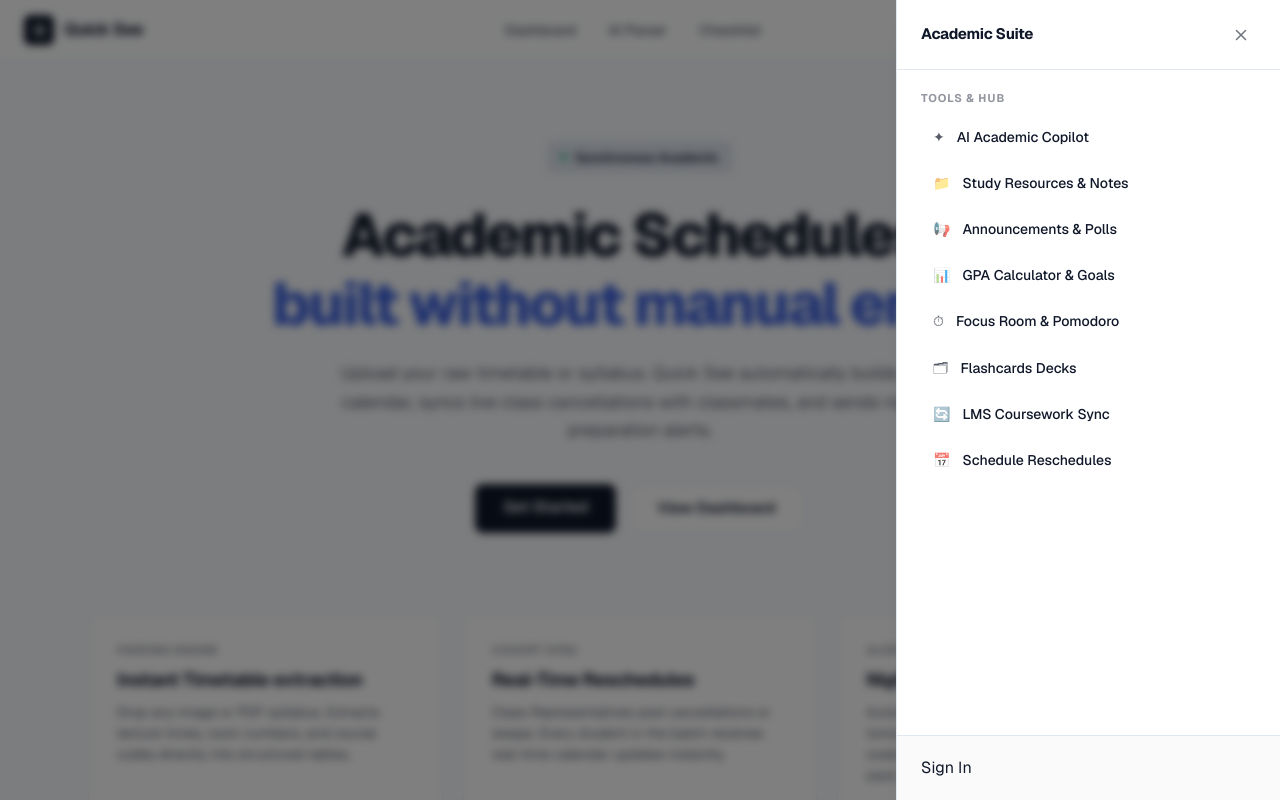
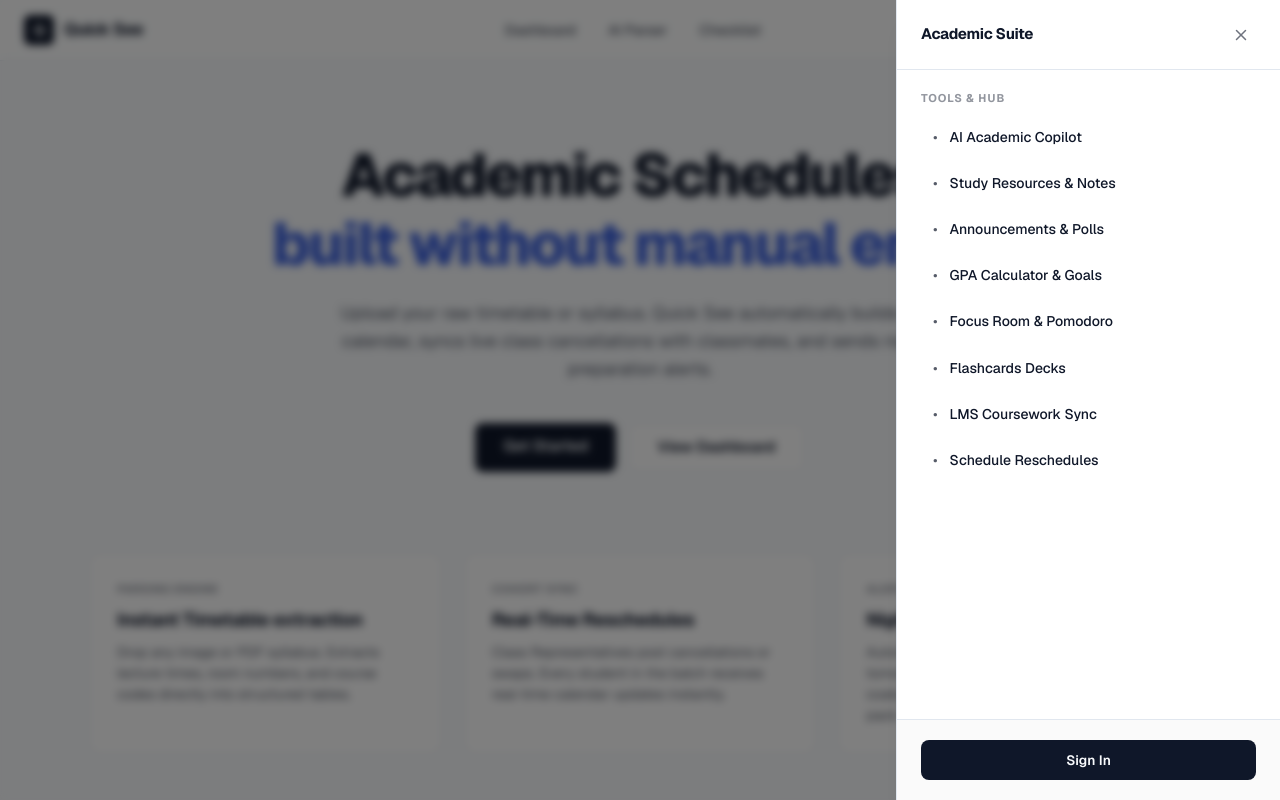
Before and after one commit to kumarisupriya-dev/Quick_See, a Next.js app in the folder frontend/: page / in a window 1280 px wide. Both pictures are taken after a click on the button 1233 px from the left and 30 px from the top of the page. Shown: the top 800 px of the page. Built offline with nearby package versions, Linux system fonts and the light colour scheme; no server answers.

Commit message:
remove hero badge and refine navbar drawer layout

```diff
--- a/frontend/app/components/Navbar.module.css
+++ b/frontend/app/components/Navbar.module.css
@@ -289,7 +289,7 @@
 .btnSignIn:hover {
     opacity: 0.9;
 }
-@media (max-width: 640px) {
+@media (max-width: 768px) {
     .navLinks {
         display: none;
     }
--- a/frontend/app/components/Navbar.tsx
+++ b/frontend/app/components/Navbar.tsx
@@ -1,6 +1,6 @@
 "use client";
 
-import {use, useEffect, useState} from "react";
+import {useEffect, useState} from "react";
 import Link from "next/link";
 import {usePathname} from "next/navigation";
 import {createClient} from "@/utils/supabase/client";
@@ -71,14 +71,14 @@ export default function Navbar() {
         {name: "Checklist", href: "/checklist"},
     ];
     const secondaryTools = [
-        {name: "AI Academic Copilot", href: "/dashboard/copilot", icon: "✦"},
-        {name: "Study Resources & Notes", href: "/dashboard/resources", icon: "📁"},
-        {name: "Announcements & Polls", href: "/dashboard/announcements", icon: "📢"},
-        {name: "GPA Calculator & Goals", href: "/dashboard/gpa", icon: "📊"},
-        {name: "Focus Room & Pomodoro", href: "/dashboard/focus", icon: "⏱"},
-        {name: "Flashcards Decks", href: "/dashboard/flashcards", icon: "🗂"},
-        {name: "LMS Coursework Sync", href: "/dashboard/lms", icon: "🔄"},
-        {name: "Schedule Reschedules", href: "/dashboard/reschedule", icon: "📅"},
+        {name: "AI Academic Copilot", href: "/dashboard/copilot", icon: "•"},
+        {name: "Study Resources & Notes", href: "/dashboard/resources", icon: "•"},
+        {name: "Announcements & Polls", href: "/dashboard/announcements", icon: "•"},
+        {name: "GPA Calculator & Goals", href: "/dashboard/gpa", icon: "•"},
+        {name: "Focus Room & Pomodoro", href: "/dashboard/focus", icon: "•"},
+        {name: "Flashcards Decks", href: "/dashboard/flashcards", icon: "•"},
+        {name: "LMS Coursework Sync", href: "/dashboard/lms", icon: "•"},
+        {name: "Schedule Reschedules", href: "/dashboard/reschedule", icon: "•"},
     ];
     return (
         <>
@@ -203,7 +203,7 @@ export default function Navbar() {
             ) : (
                 <Link
                 href="/login"
-                className={styles.btnSingIn}
+                className={styles.btnSignIn}
                 onClick={() => setDrawerOpen(false)}
                 >
                     Sign In
--- a/frontend/app/page.module.css
+++ b/frontend/app/page.module.css
@@ -8,25 +8,6 @@
     max-width: 54rem;
     margin: 0 auto;
     flex: 1;
-}
-.badge {
-    display: inline-flex;
-    align-items: center;
-    gap: 0.5rem;
-    background-color: var(--secondary);
-    border: 1px solid var(--border);
-    color: var(--foreground);
-    font-size: 0.8rem;
-    font-weight: 600;
-    padding: 0.35rem 0.85rem;
-    border-radius: var(--radius-sm);
-    margin-bottom: 1.75rem;
-}
-.badgeDot {
-    width: 6px;
-    height: 6px;
-    border-radius: 50%;
-    background-color: var(--accent);
 }
 .title {
     font-size: 2.75rem;
--- a/frontend/app/page.tsx
+++ b/frontend/app/page.tsx
@@ -5,10 +5,6 @@ export default function Home() {
   return (
       <div className="flex-1 flex flex-col justify-between">
         <section className={styles.hero}>
-          <div className={styles.badge}>
-            <span className={styles.badgeDot}/>
-              <span>Synchronous Academic</span>
-          </div>
           <h1 className={styles.title}>Academic Schedules, <br/>
           <span className={styles.titleAccent}>built without manual entry.</span></h1>
           <p className={styles.subtitle}>
```
